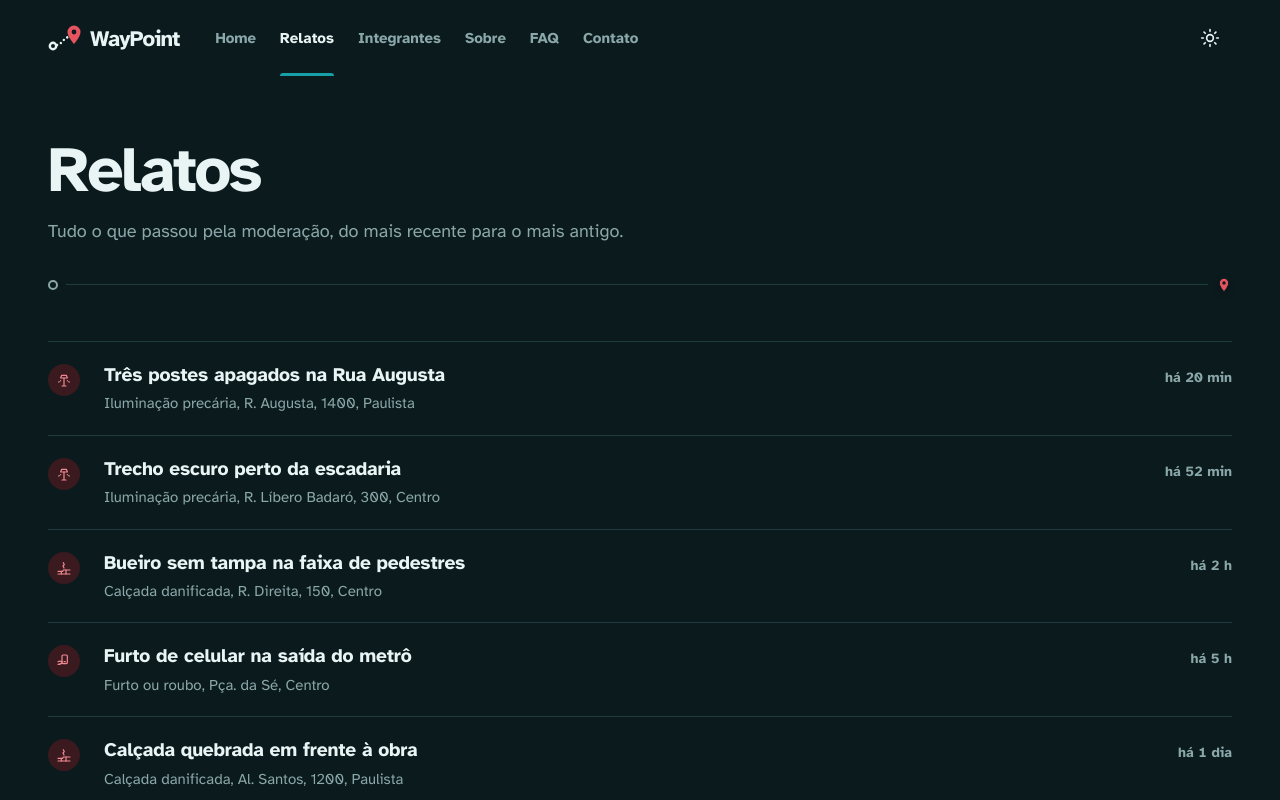
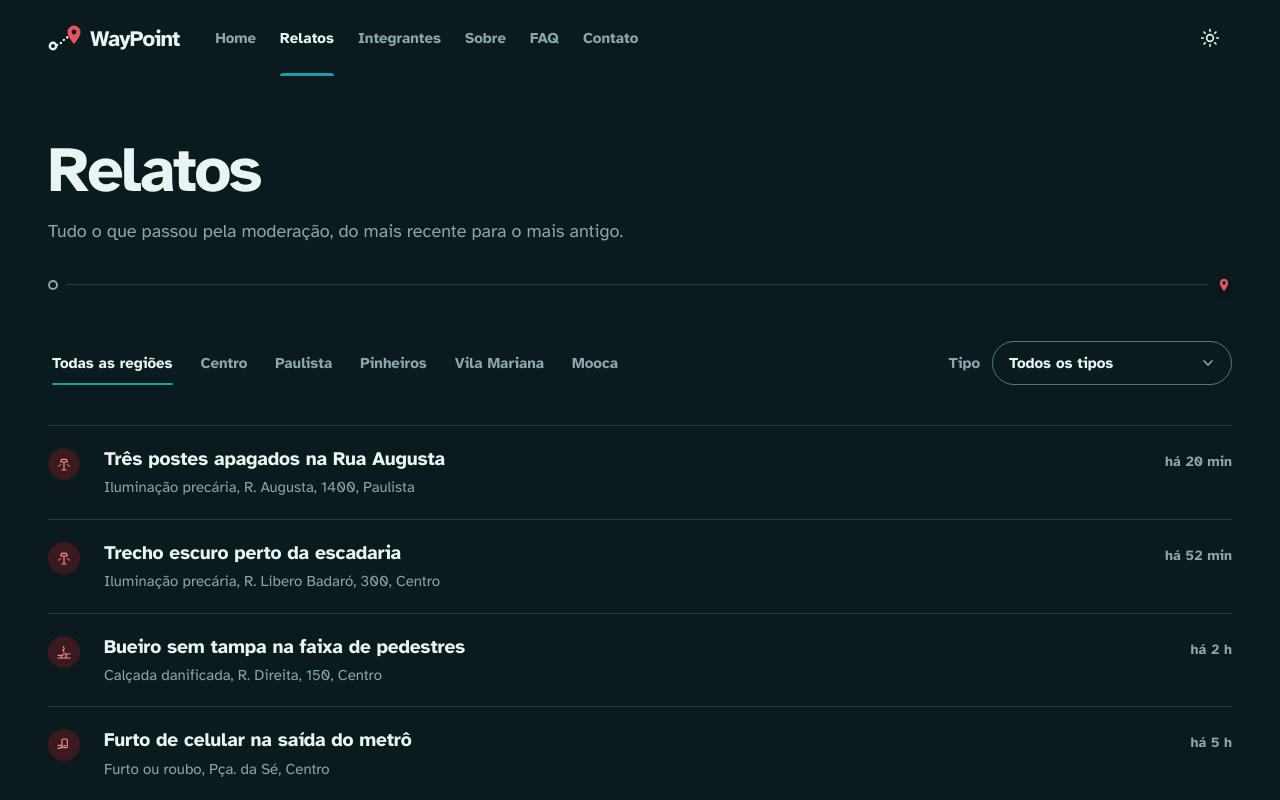
Before and after one commit to pivattidev/waypoint, a React (Vite) app: page /relatos in a window 1280 px wide. Shown: the top 800 px of the page. Built offline with nearby package versions, Linux system fonts and the light colour scheme.

Commit message:
feat: filtra os relatos por região e por tipo usando a URL

```diff
--- a/src/pages/Relatos.tsx
+++ b/src/pages/Relatos.tsx
@@ -1,15 +1,48 @@
+import type { CSSProperties } from 'react'
+import { useSearchParams } from 'react-router-dom'
 import { LinkBotao } from '../components/Button'
 import { Carregando, ListaVazia, MensagemErro } from '../components/EstadoTela'
 import ItemRelato from '../components/ItemRelato'
 import PageHeader from '../components/PageHeader'
 import { useRequisicao } from '../hooks/useRequisicao'
+import { listarCategorias, listarRegioes } from '../services/regioes'
 import { listarRelatos } from '../services/relatos'
+
+/** Lê um id positivo da URL (?tipo=3, ?regiao=2) ou devolve null. */
+function idDaUrl(valor: string | null): number | null {
+  const n = Number(valor)
+  return Number.isInteger(n) && n > 0 ? n : null
+}
+
+/** Aba de região: só texto, com sublinhado teal na ativa (sem caixas). */
+const abaRegiao = (ativa: boolean) =>
+  `relative inline-flex min-h-11 shrink-0 items-center px-1 text-[15px] font-bold transition-colors after:absolute after:inset-x-1 after:bottom-0 after:h-0.5 after:rounded-full ${
+    ativa ? 'text-ink after:bg-teal' : 'text-muted hover:text-ink after:bg-transparent'
+  }`
 
 export default function Relatos() {
   const relatos = useRequisicao(() => listarRelatos('APROVADO'), [])
+  const categorias = useRequisicao(listarCategorias, [])
+  const regioes = useRequisicao(listarRegioes, [])
 
-  // Do mais recente para o mais antigo (cópia antes de ordenar: o sort altera o array)
-  const filtrados = [...(relatos.dados ?? [])].sort((a, b) => b.dataOcorrencia.localeCompare(a.dataOcorrencia))
+  // Os filtros ficam na URL: dá para compartilhar e o voltar do navegador funciona
+  const [params, setParams] = useSearchParams()
+  const categoriaId = idDaUrl(params.get('tipo'))
+  const regiaoId = idDaUrl(params.get('regiao'))
+
+  const filtrar = (chave: 'tipo' | 'regiao', id: number | null) => {
+    const novos = new URLSearchParams(params)
+    if (id === null) novos.delete(chave)
+    else novos.set(chave, String(id))
+    setParams(novos, { replace: true })
+  }
+
+  const filtrados = (relatos.dados ?? [])
+    .filter((r) => categoriaId === null || r.categoriaId === categoriaId)
+    .filter((r) => regiaoId === null || r.regiaoId === regiaoId)
+    .sort((a, b) => b.dataOcorrencia.localeCompare(a.dataOcorrencia))
+
+  const temFiltro = categoriaId !== null || regiaoId !== null
 
   return (
     <>
@@ -17,11 +50,64 @@ export default function Relatos() {
         <p>Tudo o que passou pela moderação, do mais recente para o mais antigo.</p>
       </PageHeader>
 
+      {/* Barra de filtros: regiões como abas de texto e o tipo num seletor simples */}
+      <div className="entrar mb-10 flex flex-col gap-4 lg:flex-row lg:items-center lg:justify-between" style={{ '--i': 3 } as CSSProperties}>
+        <div role="group" aria-label="Filtrar por região" className="faixa-rolavel -mx-4 px-4 sm:-mx-6 sm:px-6 lg:mx-0 lg:px-0">
+          <div className="flex w-max gap-5">
+            <button type="button" aria-pressed={regiaoId === null} onClick={() => filtrar('regiao', null)} className={abaRegiao(regiaoId === null)}>
+              Todas as regiões
+            </button>
+            {regioes.dados?.map((g) => (
+              <button key={g.id} type="button" aria-pressed={regiaoId === g.id} onClick={() => filtrar('regiao', g.id)} className={abaRegiao(regiaoId === g.id)}>
+                {g.nome}
+              </button>
+            ))}
+          </div>
+        </div>
+
+        <label className="flex items-center gap-3 lg:shrink-0">
+          <span className="text-[15px] font-bold text-muted">Tipo</span>
+          {/* A seta fica presa ao seletor (não ao rótulo), em qualquer largura */}
+          <span className="relative flex flex-1 sm:max-w-xs lg:w-60 lg:flex-none">
+            <select
+              value={categoriaId ?? ''}
+              onChange={(e) => filtrar('tipo', e.target.value ? Number(e.target.value) : null)}
+              className="min-h-11 w-full appearance-none rounded-full border border-line-strong bg-transparent py-2 pl-4 pr-10 text-[15px] font-bold text-ink transition-colors hover:border-ink"
+            >
+              <option value="">Todos os tipos</option>
+              {categorias.dados?.map((c) => (
+                <option key={c.id} value={c.id}>
+                  {c.nome}
+                </option>
+              ))}
+            </select>
+            <svg
+              viewBox="0 0 24 24"
+              className="pointer-events-none absolute right-4 top-1/2 size-4 -translate-y-1/2 text-muted"
+              fill="none"
+              stroke="currentColor"
+              strokeWidth="2.5"
+              strokeLinecap="round"
+              strokeLinejoin="round"
+              aria-hidden
+            >
+              <path d="M6 9l6 6 6-6" />
+            </svg>
+          </span>
+        </label>
+      </div>
+
       {relatos.carregando && <Carregando texto="Buscando relatos" />}
       {relatos.erro && <MensagemErro titulo="Não foi possível carregar os relatos" mensagem={relatos.erro.message} onTentarNovamente={relatos.recarregar} />}
       {relatos.dados && filtrados.length === 0 && (
-        <ListaVazia titulo="Nenhum relato publicado ainda.">
-          <LinkBotao to="/enviar-relato">Enviar relato</LinkBotao>
+        <ListaVazia titulo={temFiltro ? 'Nenhum relato com esses filtros.' : 'Nenhum relato publicado ainda.'}>
+          {temFiltro ? (
+            <button type="button" onClick={() => setParams({}, { replace: true })} className="font-bold text-link underline underline-offset-4">
+              Limpar filtros
+            </button>
+          ) : (
+            <LinkBotao to="/enviar-relato">Enviar relato</LinkBotao>
+          )}
         </ListaVazia>
       )}
 
```
